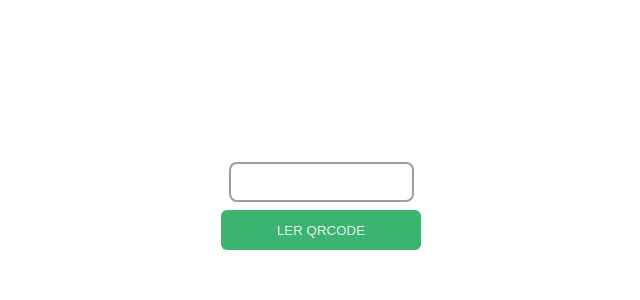
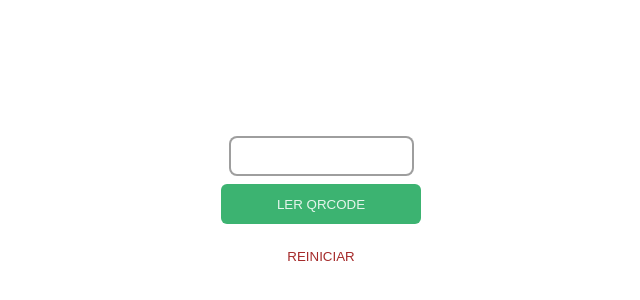
Before and after one commit to cguilhermef/bar-qr-code, a website: page index.html in a window 1280 px wide. Shown: the part 182-482 px from the top of the page, without its empty margins (319-959 px from the left). Drawn offline with Linux system fonts and the light colour scheme.

Commit message:
feat: add reset button

```diff
--- a/index.html
+++ b/index.html
@@ -30,6 +30,9 @@
         <input type="text" id="input-result" readonly class="input-text" />
         <div class="buttons">
           <button type="button" id="btn-read" class="button">Ler QRCode</button>
+          <button type="button" id="btn-reset" class="button button--light"
+            >Reiniciar</button
+          >
         </div>
       </div>
     </main>
--- a/script.js
+++ b/script.js
@@ -3,6 +3,7 @@ window.addEventListener("load", () => {
   const buttonChange = document.getElementById("btn-change");
   const buttonClose = document.getElementById("btn-close");
   const buttonRead = document.getElementById("btn-read");
+  const buttonReset = document.getElementById("btn-reset");
   const divOverlay = document.getElementById("overlay");
   const inputImageCamera = document.getElementById("img-camera");
   const inputResult = document.getElementById("input-result");
@@ -19,10 +20,15 @@ window.addEventListener("load", () => {
 
   // event listeners
   buttonRead.addEventListener("click", () => {
+    buttonReset.click();
     showOverlay();
     start();
     // inputImageCamera.click();
     // tmpInputFile.click();
+  });
+  buttonReset.addEventListener("click", () => {
+    log("");
+    inputResult.value = "";
   });
 
   buttonBack.addEventListener("click", () => {
--- a/style.css
+++ b/style.css
@@ -77,7 +77,9 @@ body {
   width: calc(100% - 16px);
 }
 .buttons {
+  align-items: center;
   display: flex;
+  flex-direction: column;
   justify-content: center;
 }
 .button {
@@ -88,6 +90,14 @@ body {
   height: 40px;
   min-width: 200px;
   text-transform: uppercase;
+}
+
+.button + .button {
+  margin: 12px 0 0;
+}
+.button--light {
+  background: none;
+  color: brown;
 }
 
 .output {
```
